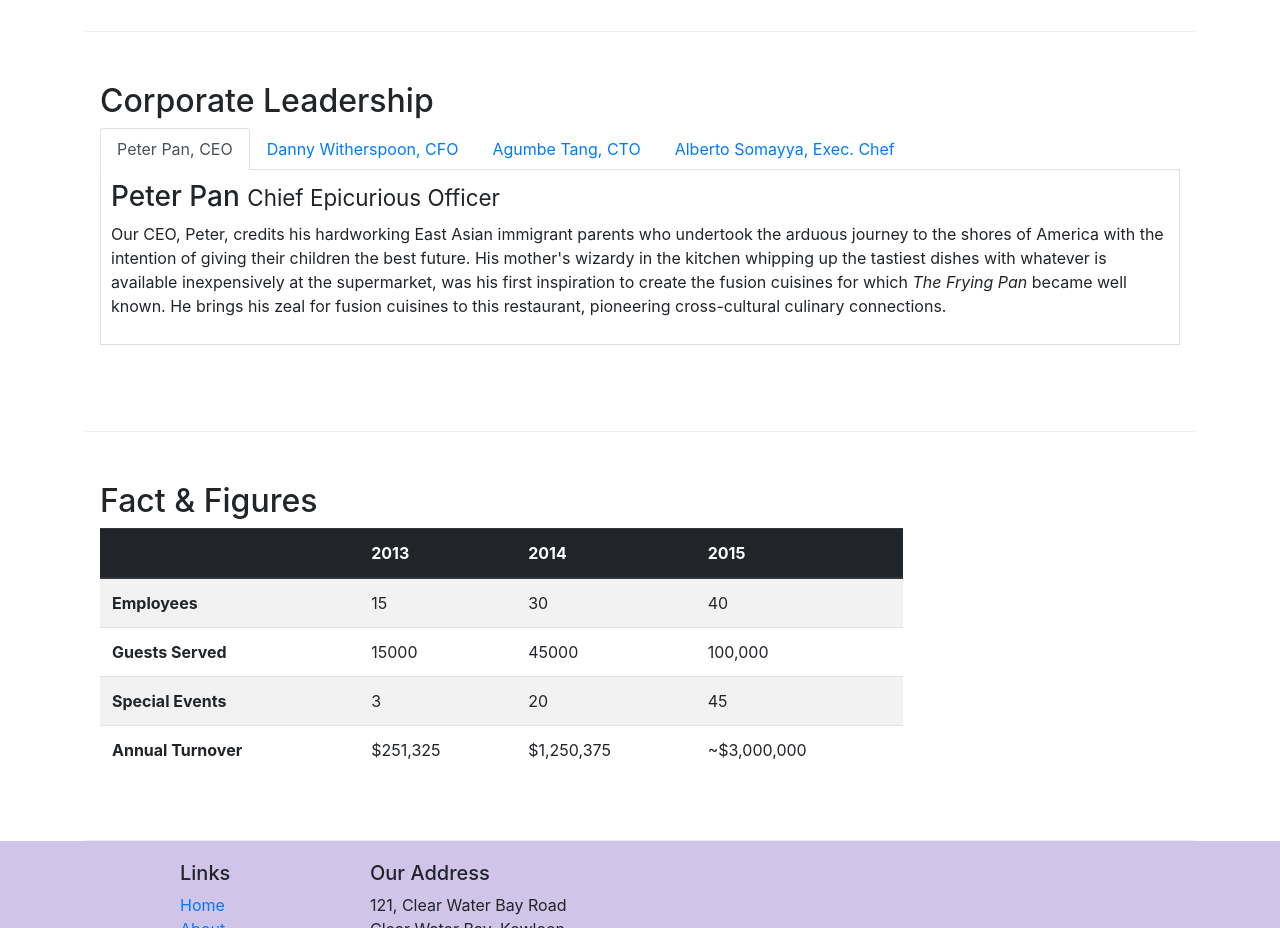
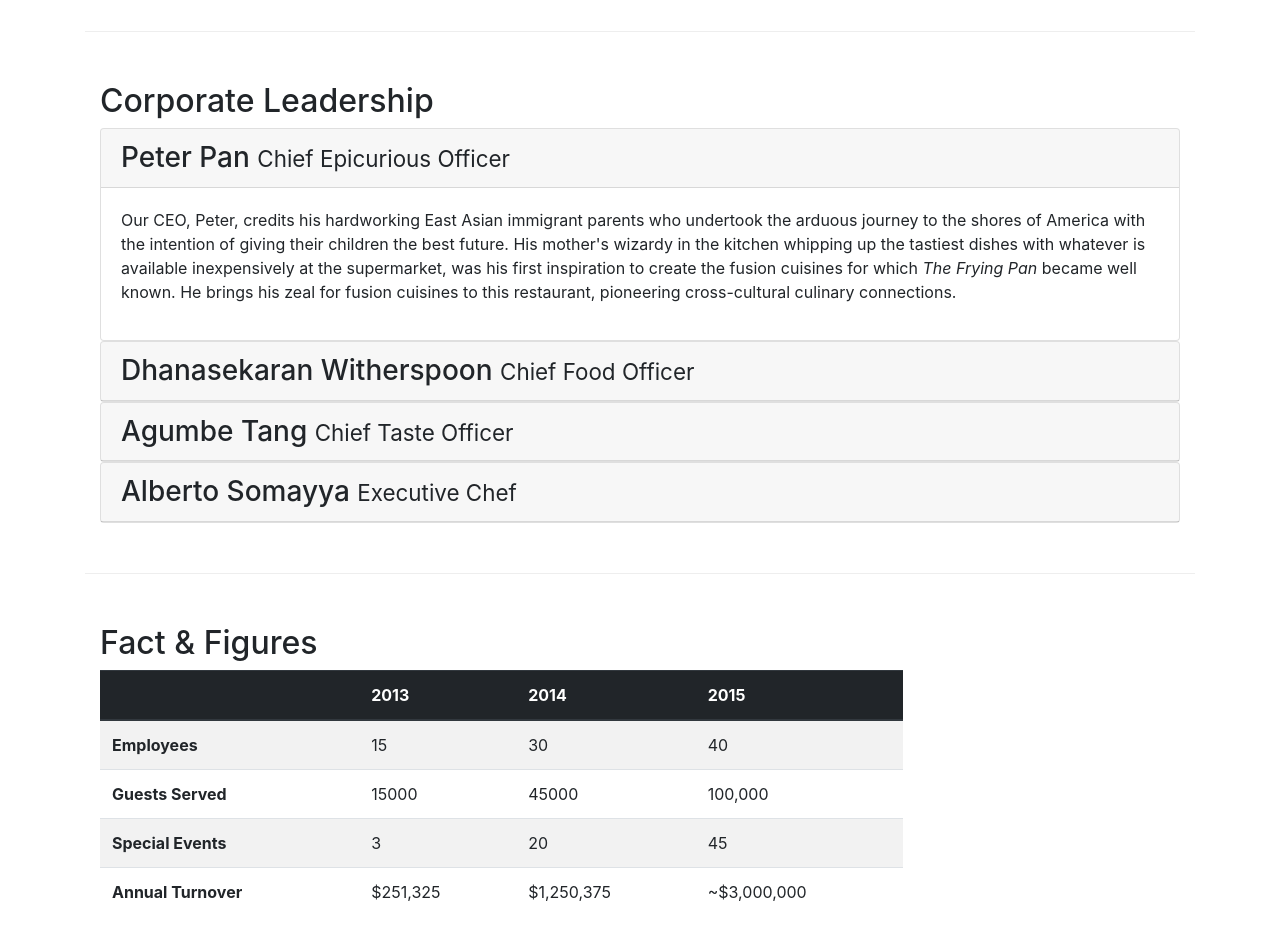
Before and after one commit to johanquiroga/bootstrap-coursera, a website: page aboutus.html in a window 1280 px wide. Shown: the part 940-1868 px from the top of the page. Drawn offline with nearby package versions, Linux system fonts and the light colour scheme.

Commit message:
Refactored Corporate Information from Tabs Nav to Accordion list

```diff
--- a/aboutus.html
+++ b/aboutus.html
@@ -125,68 +125,107 @@
             <div class="col">
                 <h2>Corporate Leadership</h2>
 
-                <ul class="nav nav-tabs">
-                    <li class="nav-item">
-                        <a href="#peter" class="nav-link active" role="tab" data-toggle="tab">Peter Pan, CEO</a>
-                    </li>
-                    <li class="nav-item">
-                        <a href="#danny" class="nav-link" role="tab" data-toggle="tab">Danny Witherspoon, CFO</a>
-                    </li>
-                    <li class="nav-item">
-                        <a href="#agumbe" class="nav-link" role="tab" data-toggle="tab">Agumbe Tang, CTO</a>
-                    </li>
-                    <li class="nav-item">
-                        <a href="#alberto" class="nav-link" role="tab" data-toggle="tab">Alberto Somayya, Exec. Chef</a>
-                    </li>
-                </ul>
+                <div id="accordion">
 
-                <div class="tab-content">
-                    <div role="tabpanel" id="peter" class="tab-pane fade show active">
-                        <h3>Peter Pan <small>Chief Epicurious Officer</small></h3>
+                    <div class="card">
+                        <div class="card-header" role="tab" id="peterhead">
+                            <h3 class="mb-0">
+                                <a data-toggle="collapse" data-target="#peter">
+                                    Peter Pan <small>Chief Epicurious Officer</small>
+                                </a>
+                            </h3>
+                        </div>
+                        <div id="peter" class="collapse show" data-parent="#accordion">
+                            <div class="card-body">
                                 <p class="d-none d-sm-block">
-                            Our CEO, Peter, credits his hardworking East Asian immigrant parents who undertook the
-                            arduous journey to the shores of America with the intention of giving their children the
+                                    Our CEO, Peter, credits his hardworking East Asian immigrant parents who undertook
+                                    the
+                                    arduous journey to the shores of America with the intention of giving their
+                                    children the
                                     best future.
-                            His mother's wizardy in the kitchen whipping up the tastiest dishes with whatever is
-                            available inexpensively at the supermarket, was his first inspiration to create the fusion
+                                    His mother's wizardy in the kitchen whipping up the tastiest dishes with whatever
+                                    is
+                                    available inexpensively at the supermarket, was his first inspiration to create the
+                                    fusion
                                     cuisines for which <em>The Frying Pan </em> became well known.
-                            He brings his zeal for fusion cuisines to this restaurant, pioneering cross-cultural
+                                    He brings his zeal for fusion cuisines to this restaurant, pioneering
+                                    cross-cultural
                                     culinary connections.
                                 </p>
                             </div>
+                        </div>
+                    </div>
 
-                    <div role="tabpanel" id="danny" class="tab-pane fade">
-                        <h3>Dhanasekaran Witherspoon <small>Chief Food Officer</small></h3>
+                    <div class="card">
+                        <div class="card-header" role="tab" id="dannyhead">
+                            <h3 class="mb-0">
+                                <a class="collapsed" data-toggle="collapse" data-target="#danny">
+                                    Dhanasekaran Witherspoon <small>Chief Food Officer</small>
+                                </a>
+                            </h3>
+                        </div>
+                        <div id="danny" class="collapse" data-parent="#accordion">
+                            <div class="card-body">
                                 <p class="d-none d-sm-block">
-                            Our CFO, Danny, as he is affectionately referred to by his colleagues, comes from a long
+                                    Our CFO, Danny, as he is affectionately referred to by his colleagues, comes from a
+                                    long
                                     established family tradition in farming and produce.
-                            His experiences growing up on a farm in the Australian outback gave him great appreciation
+                                    His experiences growing up on a farm in the Australian outback gave him great
+                                    appreciation
                                     for varieties of food sources.
-                            As he puts it in his own words, <em>Everything that runs, wins, and everything that stays,
+                                    As he puts it in his own words, <em>Everything that runs, wins, and everything that
+                                        stays,
                                         pays!</em>
                                 </p>
                             </div>
+                        </div>
+                    </div>
 
-                    <div role="tabpanel" id="agumbe" class="tab-pane fade">
-                        <h3>Agumbe Tang <small>Chief Taste Officer</small></h3>
+                    <div class="card">
+                        <div class="card-header" role="tab" id="agumbehead">
+                            <h3 class="mb-0">
+                                <a class="collapsed" data-toggle="collapse" data-target="#agumbe">
+                                    Agumbe Tang <small>Chief Taste Officer</small>
+                                </a>
+                            </h3>
+                        </div>
+                        <div id="agumbe" class="collapse" data-parent="#accordion">
+                            <div class="card-body">
                                 <p class="d-none d-sm-block">
-                            Blessed with the most discerning gustatory sense, Agumbe, our CTO, personally ensures that
+                                    Blessed with the most discerning gustatory sense, Agumbe, our CTO, personally
+                                    ensures that
                                     every dish that we serve meets his exacting tastes.
-                            Our chefs dread the tongue lashing that ensues if their dish does not meet his exacting
+                                    Our chefs dread the tongue lashing that ensues if their dish does not meet his
+                                    exacting
                                     standards.
                                     He lives by his motto, <em>You click only if you survive my lick.</em>
                                 </p>
                             </div>
+                        </div>
+                    </div>
 
-                    <div role="tabpanel" id="alberto" class="tab-pane fade">
-                        <h3>Alberto Somayya <small>Executive Chef</small></h3>
+                    <div class="card">
+                        <div class="card-header" role="tab" id="albertohead">
+                            <h3 class="mb-0">
+                                <a class="collapsed" data-toggle="collapse" data-target="#alberto">
+                                    Alberto Somayya <small>Executive Chef</small>
+                                </a>
+                            </h3>
+                        </div>
+                        <div id="alberto" class="collapse" data-parent="#accordion">
+                            <div class="card-body">
                                 <p class="d-none d-sm-block">
-                            Award winning three-star Michelin chef with wide International experience having worked
-                            closely with whos-who in the culinary world, he specializes in creating mouthwatering
+                                    Award winning three-star Michelin chef with wide International experience having
+                                    worked
+                                    closely with whos-who in the culinary world, he specializes in creating
+                                    mouthwatering
                                     Indo-Italian fusion experiences.
-                            He says, <em>Put together the cuisines from the two craziest cultures, and you get a
+                                    He says, <em>Put together the cuisines from the two craziest cultures, and you get
+                                        a
                                         winning hit! Amma Mia!</em>
                                 </p>
+                            </div>
+                        </div>
                     </div>
                 </div>
             </div>
```
Lines whose indentation alone changed are shown as unchanged.
